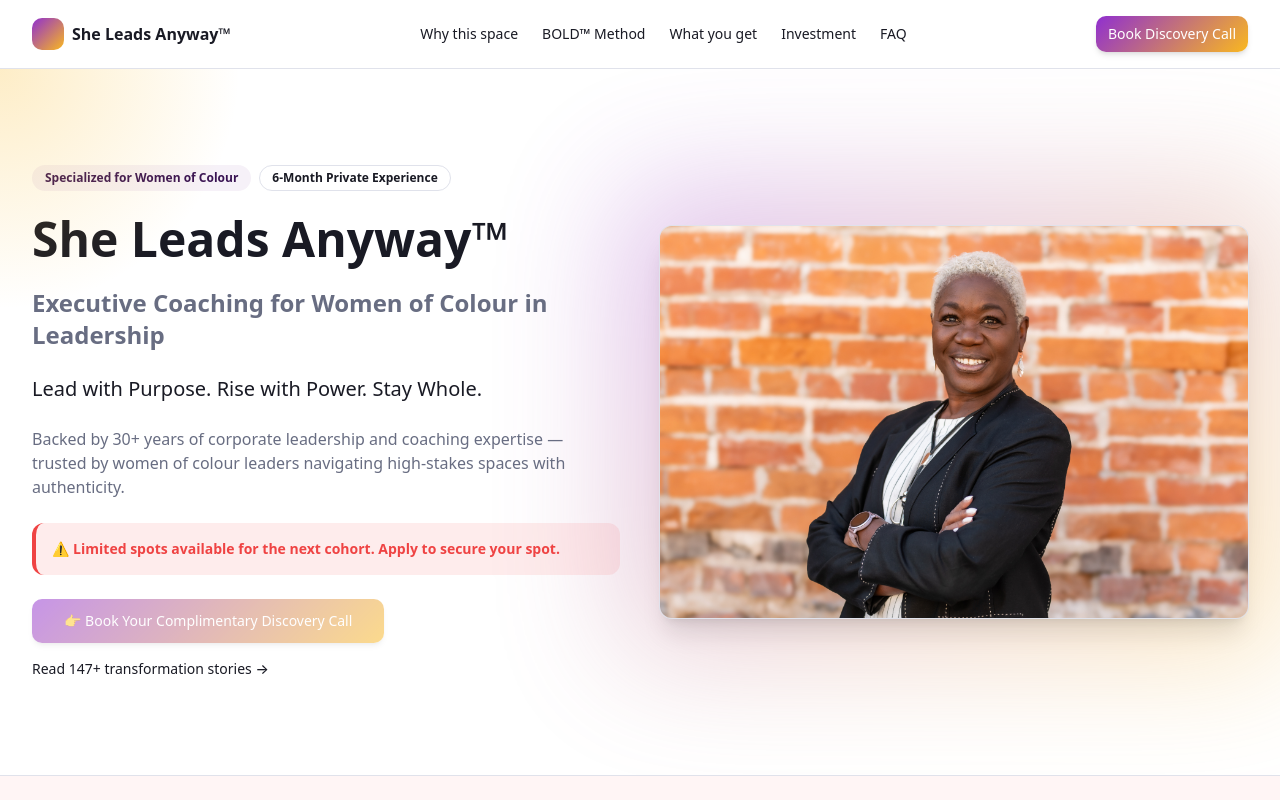
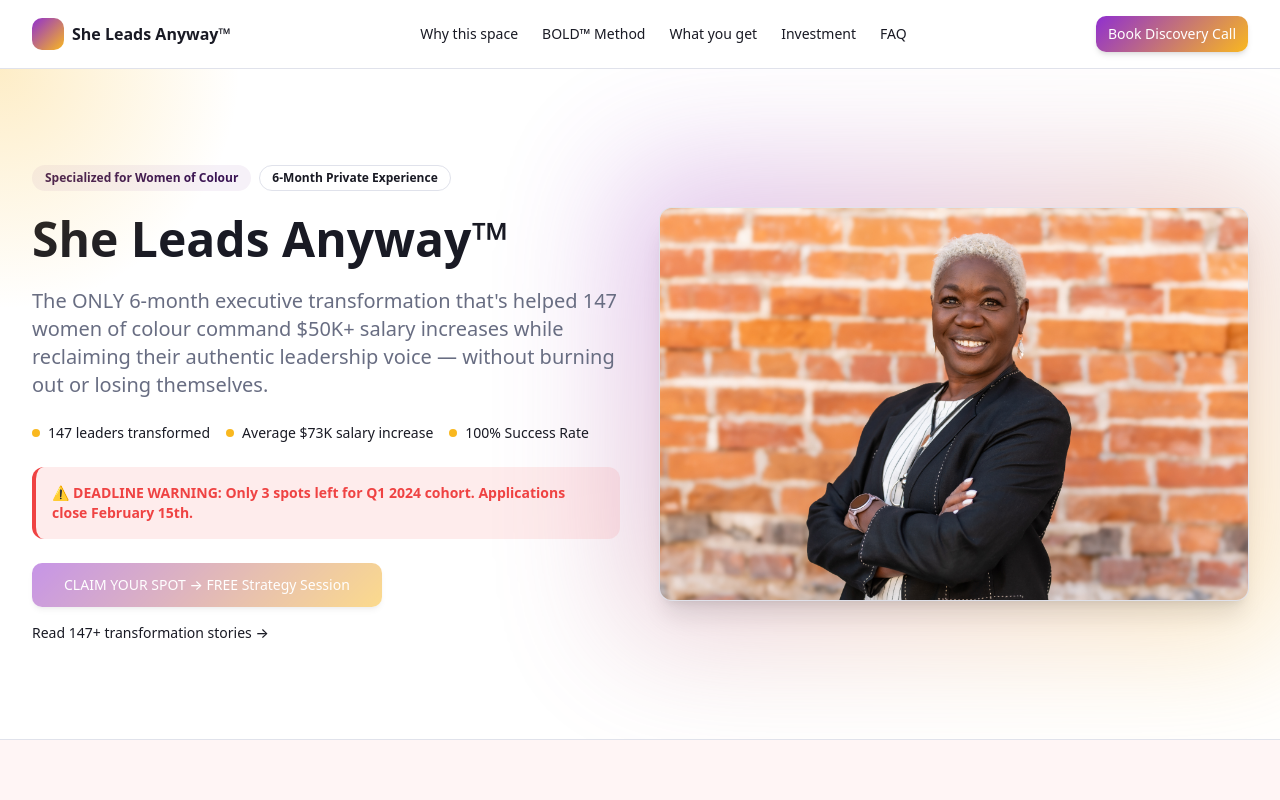
Before and after one commit to izzydoesizzy/she-leads-anyway, a React (Vite) app: page / in a window 1280 px wide. Shown: the top 800 px of the page. Built offline with nearby package versions, Linux system fonts and the light colour scheme.

Commit message:
Visual edit in Lovable

```diff
--- a/src/components/sections/Hero.tsx
+++ b/src/components/sections/Hero.tsx
@@ -3,10 +3,8 @@ import GradientSpotlight from "@/components/marketing/GradientSpotlight";
 import { Button } from "@/components/ui/button";
 import { Badge } from "@/components/ui/badge";
 const heroImage = "/lovable-uploads/79947212-b061-4abb-8a2c-4eb1acc94457.png";
-
 const Hero: React.FC = () => {
-  return (
-    <section id="hero" className="relative overflow-hidden">
+  return <section id="hero" className="relative overflow-hidden">
       <GradientSpotlight className="relative">
         <div className="container mx-auto grid items-center gap-10 py-16 md:grid-cols-2 md:py-24">
           <div className="space-y-6 animate-enter">
@@ -19,50 +17,50 @@ const Hero: React.FC = () => {
               </Badge>
             </div>
 
-            <h1 className="text-4xl font-bold leading-tight md:text-5xl">
+            <h1 className="-bottom-0 font-bold leading-tight md:text-5xl">
               She Leads Anyway™
             </h1>
 
-            <h2 className="text-xl font-semibold text-muted-foreground md:text-2xl">
-              Executive Coaching for Women of Colour in Leadership
-            </h2>
-
-            <p className="text-lg font-medium md:text-xl">
-              Lead with Purpose. Rise with Power. Stay Whole.
+            <p className="text-lg text-muted-foreground md:text-xl">
+              The ONLY 6-month executive transformation that's helped 147 women of colour command $50K+ salary increases while reclaiming their authentic leadership voice — without burning out or losing themselves.
             </p>
 
-            <p className="text-base text-muted-foreground">
-              Backed by 30+ years of corporate leadership and coaching expertise — trusted by women of colour leaders navigating high-stakes spaces with authenticity.
-            </p>
+            <div className="flex flex-wrap items-center gap-4 text-sm font-medium">
+              <div className="flex items-center gap-2">
+                <div className="h-2 w-2 rounded-full bg-accent" />
+                <span>147 leaders transformed</span>
+              </div>
+              <div className="flex items-center gap-2">
+                <div className="h-2 w-2 rounded-full bg-accent" />
+                <span>Average $73K salary increase</span>
+              </div>
+              <div className="flex items-center gap-2">
+                <div className="h-2 w-2 rounded-full bg-accent" />
+                <span>100% Success Rate</span>
+              </div>
+            </div>
 
             <div className="rounded-xl border-l-4 border-destructive bg-destructive/10 p-4">
               <p className="font-semibold text-destructive text-sm">
-                ⚠️ Limited spots available for the next cohort. Apply to secure your spot.
+                ⚠️ DEADLINE WARNING: Only 3 spots left for Q1 2024 cohort. Applications close February 15th.
               </p>
             </div>
 
             <div className="flex flex-wrap items-center gap-4">
               <Button variant="hero" size="lg" className="hover-scale pulse" asChild>
                 <a href="https://calendly.com/ameconsulting/coach-session" target="_blank" rel="noopener noreferrer">
-                  👉 Book Your Complimentary Discovery Call
+                  CLAIM YOUR SPOT → FREE Strategy Session
                 </a>
               </Button>
               <a href="#testimonials" className="story-link text-sm font-medium">Read 147+ transformation stories →</a>
             </div>
           </div>
           <div className="relative">
-            <img
-              src={heroImage}
-              alt="A confident woman of colour executive in a modern office — She Leads Anyway coaching"
-              className="rounded-xl shadow-xl ring-1 ring-border animate-scale-in"
-              loading="eager"
-            />
+            <img src={heroImage} alt="A confident woman of colour executive in a modern office — She Leads Anyway coaching" className="rounded-xl shadow-xl ring-1 ring-border animate-scale-in" loading="eager" />
             <div className="pointer-events-none absolute -inset-10 -z-10 rounded-[2rem] bg-gradient-primary opacity-30 blur-3xl" aria-hidden />
           </div>
         </div>
       </GradientSpotlight>
-    </section>
-  );
+    </section>;
 };
-
 export default Hero;
```
